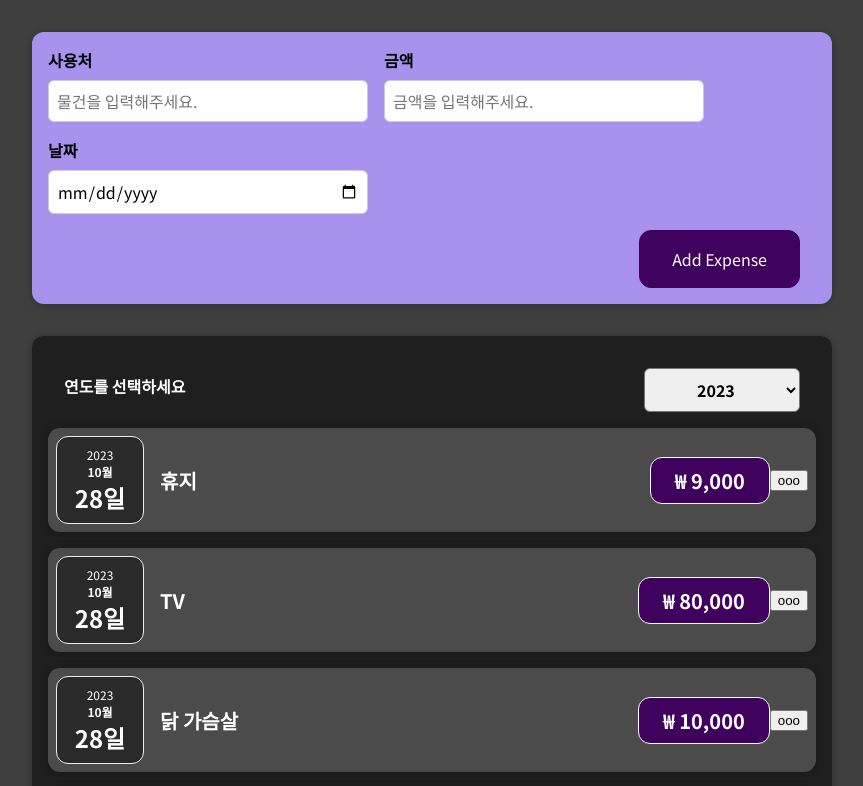
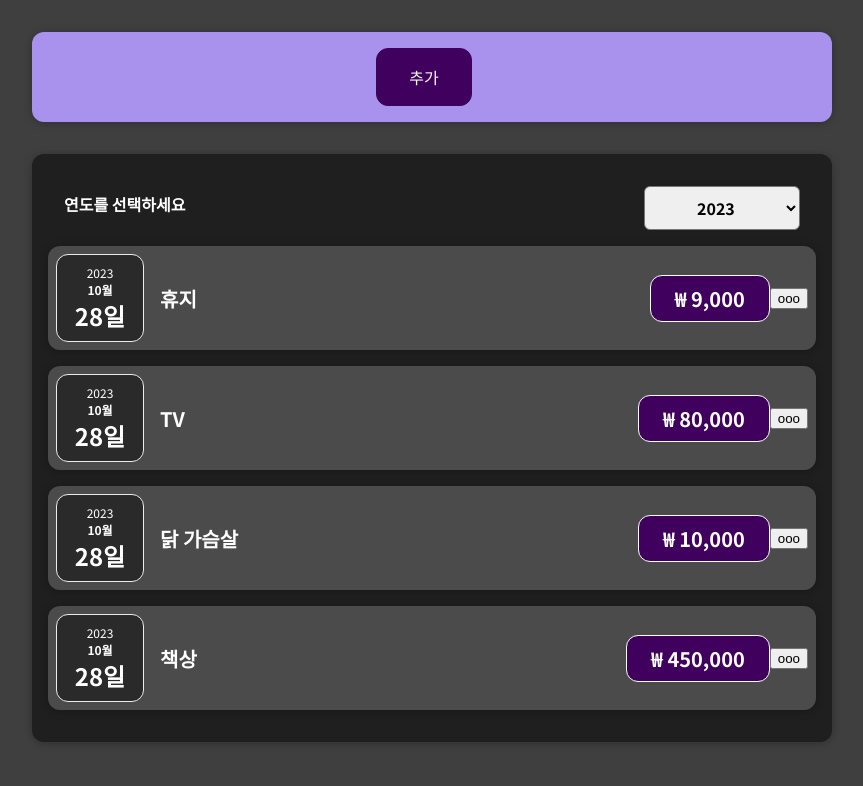
Before and after one commit to SAHA-YJB/SpendingCalculator, a React (Create React App) app: page / in a window 1280 px wide. Shown: the top 786 px of the page, without its empty margins (208-1071 px from the left). Built offline with nearby package versions, Linux system fonts and the light colour scheme.

Commit message:
faetures: add button / cancel button add

```diff
--- a/src/components/NewExpense/ExpenseForm.jsx
+++ b/src/components/NewExpense/ExpenseForm.jsx
@@ -1,7 +1,7 @@
 import React, { useState } from "react";
 import "./ExpenseForm.css";
 
-const ExpenseForm = ({ onSaveExpenseData }) => {
+const ExpenseForm = ({ onSaveExpenseData, stopEditiongHandler }) => {
   const [input, setInput] = useState({
     title: "",
     amount: "",
@@ -65,7 +65,10 @@ const ExpenseForm = ({ onSaveExpenseData }) => {
         </div>
       </div>
       <div className="new-expense__actions">
-        <button type="submit">Add Expense</button>
+        <button type="button" onClick={stopEditiongHandler}>
+          취소
+        </button>
+        <button type="submit">추가하기</button>
       </div>
     </form>
   );
--- a/src/components/NewExpense/NewExpense.jsx
+++ b/src/components/NewExpense/NewExpense.jsx
@@ -1,18 +1,33 @@
-import React from "react";
+import React, { useState } from "react";
 import "./NewExpense.css";
 import ExpenseForm from "./ExpenseForm";
+
 const NewExpense = ({ addExpenseHandler }) => {
+  const [isEditing, setIsEditing] = useState(false);
   const saveExpenseDataHandler = (enteredExpenseData) => {
     const expenseData = {
       ...enteredExpenseData,
       id: Math.random().toString(),
     };
     addExpenseHandler(expenseData);
+    setIsEditing(false);
+  };
+  const startEditingHandler = () => {
+    setIsEditing(true);
+  };
+  const stopEditiongHandler = () => {
+    setIsEditing(false);
   };
 
   return (
     <div className="new-expense">
-      <ExpenseForm onSaveExpenseData={saveExpenseDataHandler} />
+      {!isEditing && <button onClick={startEditingHandler}>추가</button>}
+      {isEditing && (
+        <ExpenseForm
+          stopEditiongHandler={stopEditiongHandler}
+          onSaveExpenseData={saveExpenseDataHandler}
+        />
+      )}
     </div>
   );
 };
```
